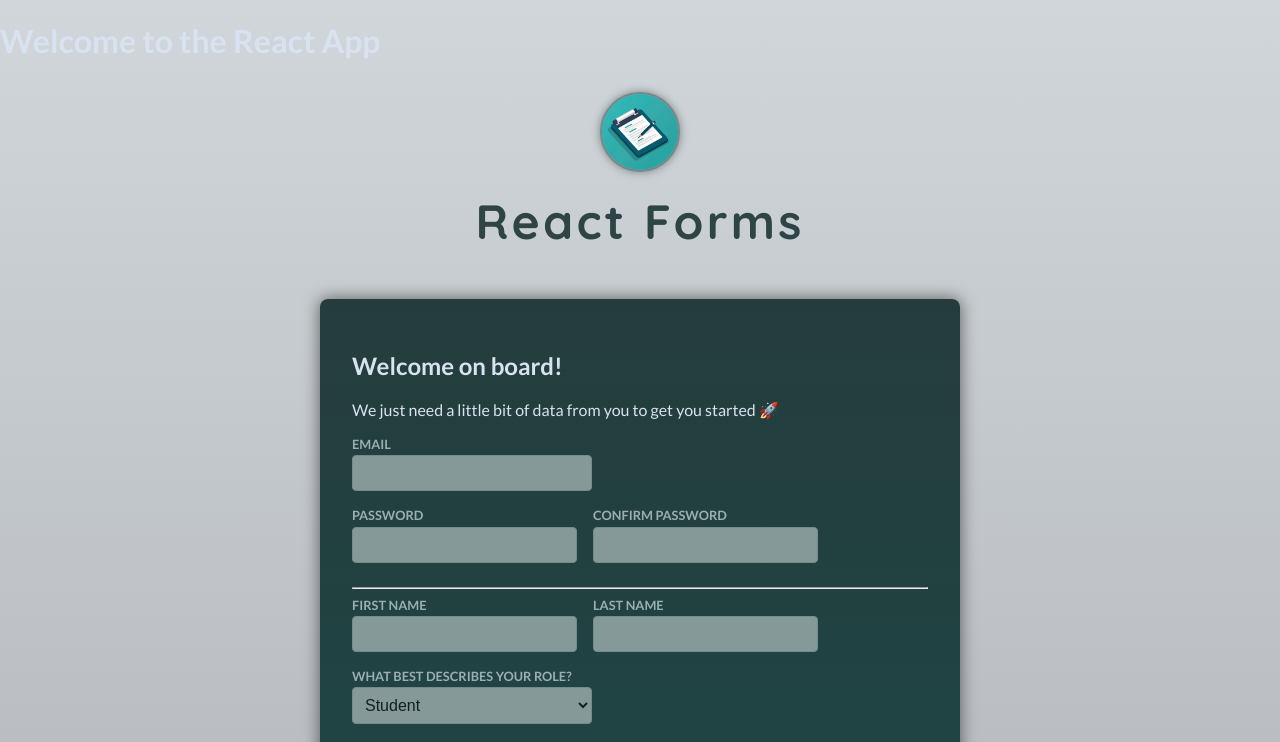
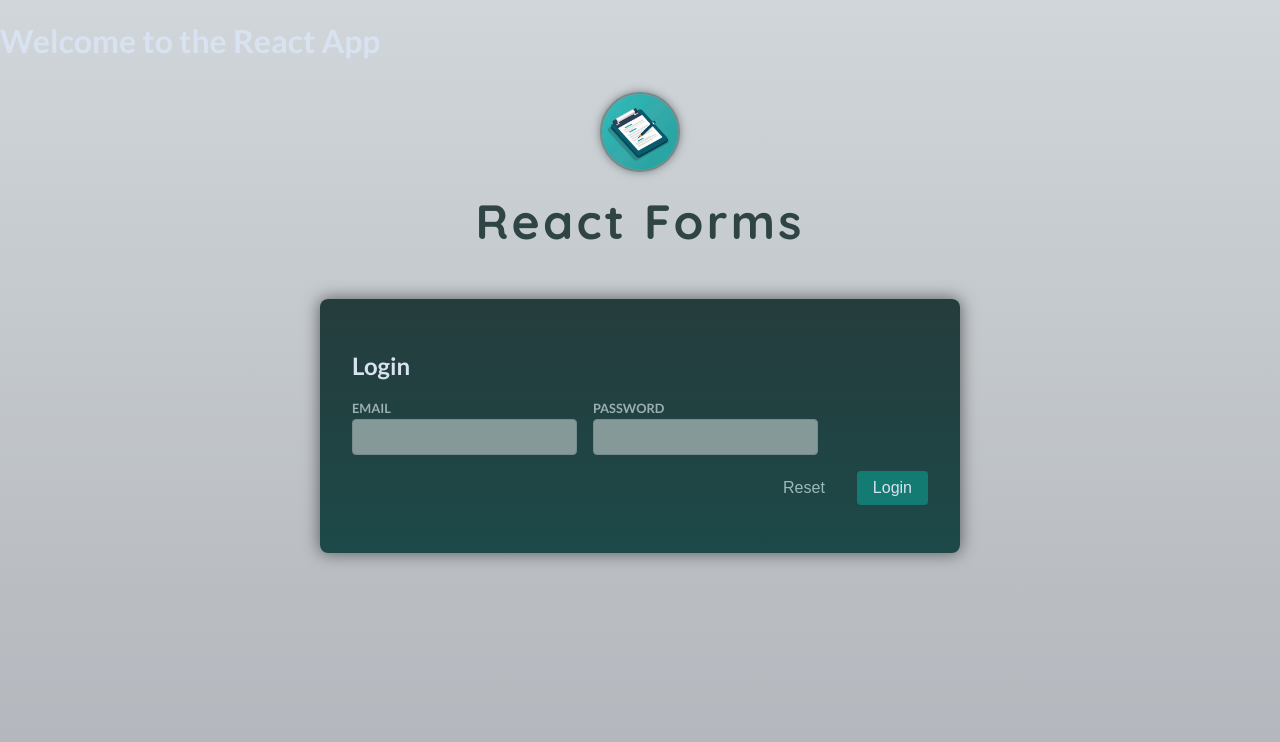
Before and after one commit to Mo3wadIbrahim/forms-project, a React (Vite) app: page / in a window 1280 px wide. Shown: the top 742 px of the page. Built offline with nearby package versions, Linux system fonts and the light colour scheme.

Commit message:
Project update!

```diff
--- a/src/App.jsx
+++ b/src/App.jsx
@@ -1,5 +1,5 @@
 import Header from "./components/Header.jsx";
-import Signup from "./components/Signup.jsx";
+import Login from "./components/Login.jsx";
 
 function App() {
   return (
@@ -7,7 +7,7 @@ function App() {
       <h1>Welcome to the React App</h1>
       <Header />
       <main>
-        <Signup />
+        <Login />
       </main>
     </>
   );
--- a/src/components/Login.jsx
+++ b/src/components/Login.jsx
@@ -1,10 +1,17 @@
 import { useState } from "react";
 export default function Login() {
+  const [isFocused, setIsFocused] = useState({ email: false, password: false });
   const [formValues, setFormValues] = useState({
     email: "",
     password: "",
   });
-
+  const isEmailValid = /^[a-zA-Z0-9._%+-]+@[a-zA-Z0-9.-]+\.[a-zA-Z]{2,}$/.test(
+    formValues.email,
+  );
+  const isPasswordValid =
+    /^(?=.*[a-z])(?=.*[A-Z])(?=.*\d)(?=.*[!@#$%^&*(),.?":{}|<>]).{8,}$/.test(
+      formValues.password,
+    );
   function handleValuesChange(identifier, value) {
     setFormValues((prevValues) => ({
       ...prevValues,
@@ -15,6 +22,7 @@ export default function Login() {
   function handleSubmit(event) {
     event.preventDefault();
     console.log("submited");
+    setFormValues({ email: "", password: "" });
   }
 
   return (
@@ -29,10 +37,17 @@ export default function Login() {
             type="email"
             name="email"
             value={formValues.email}
+            onFocus={() => setIsFocused({ ...isFocused, email: true })}
             onChange={(event) =>
               handleValuesChange("email", event.target.value)
             }
           />
+          {isFocused.email && !isEmailValid && (
+            <div className="control-error">
+              <p>Please enter a valid email address.</p>
+              <p style={{ color: "darkgray" }}>Example: user@example.com</p>
+            </div>
+          )}
         </div>
 
         <div className="control no-margin">
@@ -42,10 +57,20 @@ export default function Login() {
             type="password"
             name="password"
             value={formValues.password}
+            onFocus={() => setIsFocused({ ...isFocused, password: true })}
             onChange={(event) =>
               handleValuesChange("password", event.target.value)
             }
           />
+          {isFocused.password && !isPasswordValid && (
+            <div className="control-error">
+              <p>
+                Password must be at least 8 characters long and include at least
+                one lowercase letter, one uppercase letter, one digit, and one
+                special character.
+              </p>
+            </div>
+          )}
         </div>
       </div>
 
@@ -57,7 +82,11 @@ export default function Login() {
         >
           Reset
         </button>
-        <button className="button" type="submit">
+        <button
+          className="button"
+          type="submit"
+          disabled={!(isEmailValid && isPasswordValid)}
+        >
           Login
         </button>
       </p>
```
